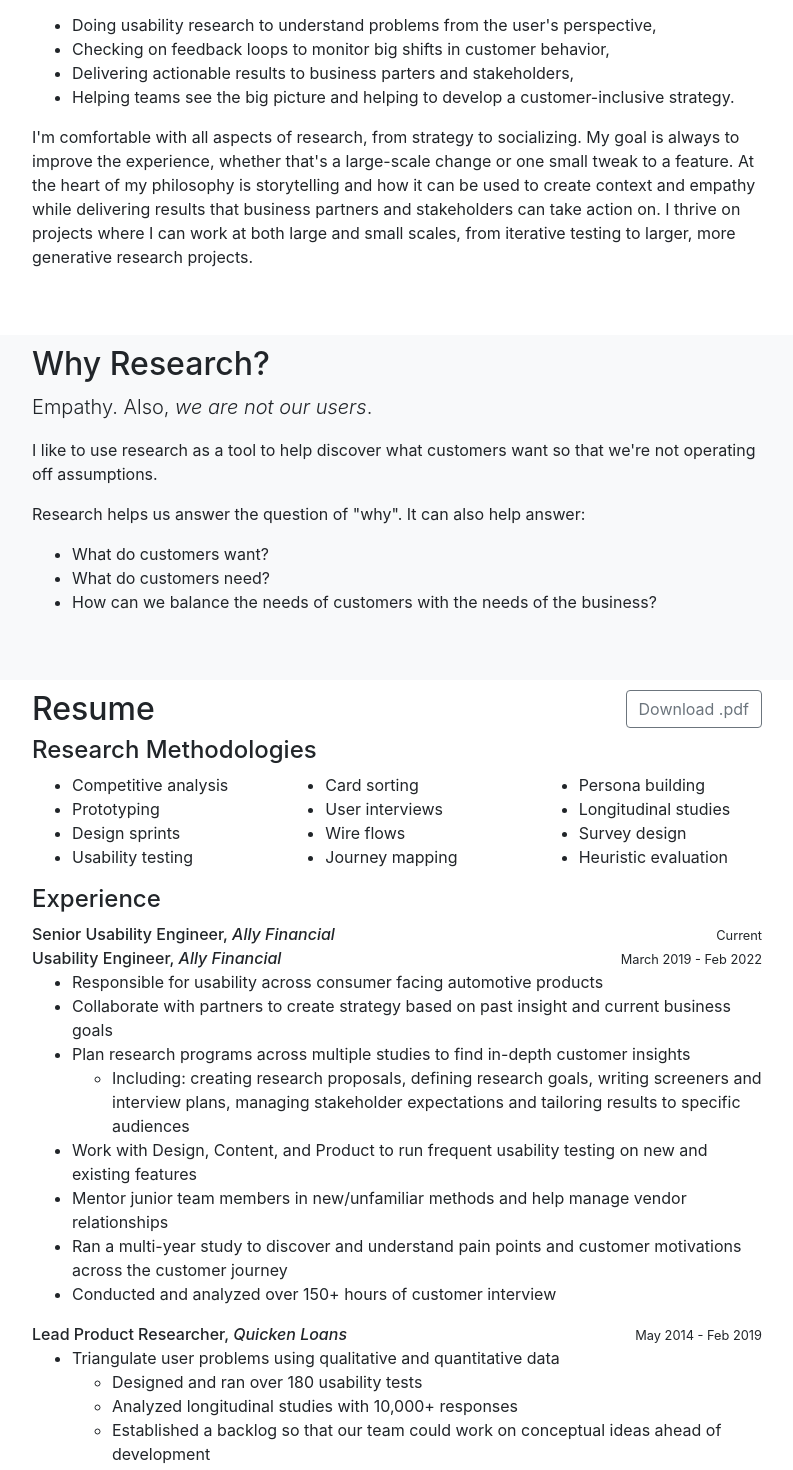
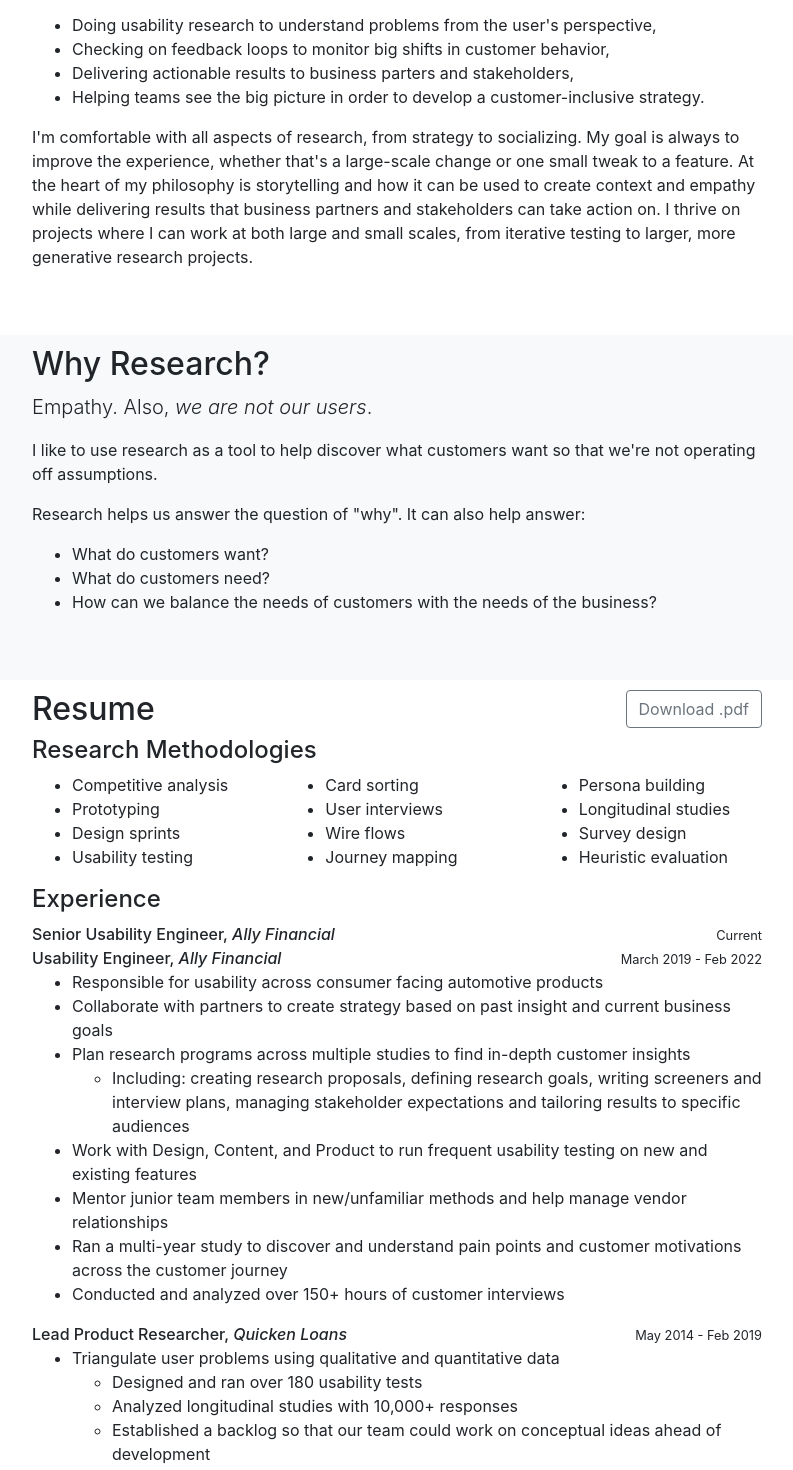
Before and after one commit to gregovic/gregovic.github.io, a website with bundled scripts: page index.html in a window 1280 px wide. Shown: the part 315-1785 px from the top of the page, without its empty margins (243-1036 px from the left). Built offline with nearby package versions, Linux system fonts and the light colour scheme.

Commit message:
Update index.html

```diff
--- a/index.html
+++ b/index.html
@@ -64,7 +64,7 @@
               <li>Doing usability research to understand problems from the user's perspective,</li>
               <li>Checking on feedback loops to monitor big shifts in customer behavior,</li>
               <li>Delivering actionable results to business parters and stakeholders,</li>
-              <li>Helping teams see the big picture and helping to develop a customer-inclusive strategy.</li>
+              <li>Helping teams see the big picture in order to develop a customer-inclusive strategy.</li>
             </ul>
             <p>I'm comfortable with all aspects of research, from strategy to socializing. My goal is always to improve the experience, whether that's a large-scale change or one small tweak to a feature.
             At the heart of my philosophy is storytelling and how it can be used to create context and empathy while delivering results that business partners and stakeholders can take action on.
@@ -143,7 +143,7 @@
 						<li>Work with Design, Content, and Product to run frequent usability testing on new and existing features</li>
 						<li>Mentor junior team members in new/unfamiliar methods and help manage vendor relationships</li>
 						<li>Ran a multi-year study to discover and understand pain points and customer motivations across the customer journey</li>
-						<li>Conducted and analyzed over 150+ hours of customer interview</li>
+						<li>Conducted and analyzed over 150+ hours of customer interviews</li>
 					</ul>
 				</div>
 		  		<div>
```
